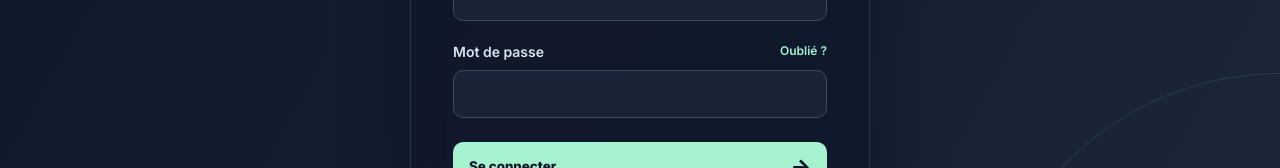
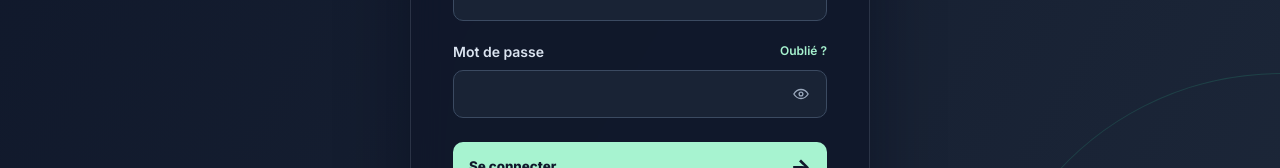
Before and after one commit to Julio3s/Nym, a React (Vite) app in the folder frontend/: page /login in a window 1280 px wide. Shown: the part 425-593 px from the top of the page. Built offline with nearby package versions, Linux system fonts and the light colour scheme; no server answers.

Commit message:
Add login password visibility and loading state

```diff
--- a/frontend/src/pages/Login.tsx
+++ b/frontend/src/pages/Login.tsx
@@ -5,18 +5,24 @@ import { useAuth } from '../context/AuthContext';
 export default function Login() {
   const [email, setEmail] = useState('');
   const [password, setPassword] = useState('');
+  const [showPassword, setShowPassword] = useState(false);
+  const [isSubmitting, setIsSubmitting] = useState(false);
   const [error, setError] = useState('');
   const { login } = useAuth();
   const navigate = useNavigate();
 
   const handleSubmit = async (e: FormEvent) => {
     e.preventDefault();
+    if (isSubmitting) return;
     setError('');
+    setIsSubmitting(true);
     try {
       await login(email, password);
       navigate('/');
     } catch {
       setError('Email ou mot de passe incorrect');
+    } finally {
+      setIsSubmitting(false);
     }
   };
 
@@ -50,18 +56,32 @@ export default function Login() {
               <label htmlFor="login-password">Mot de passe</label>
               <span className="auth-help-link">Oublié ?</span>
             </div>
+            <div className="auth-password-input">
               <input
                 id="login-password"
-              type="password"
+                type={showPassword ? 'text' : 'password'}
                 value={password}
                 onChange={(e) => setPassword(e.target.value)}
                 autoComplete="current-password"
                 required
               />
+              <button
+                className="auth-password-toggle"
+                type="button"
+                aria-label={showPassword ? 'Masquer le mot de passe' : 'Afficher le mot de passe'}
+                aria-pressed={showPassword}
+                onClick={() => setShowPassword((visible) => !visible)}
+              >
+                <svg viewBox="0 0 24 24" aria-hidden="true">
+                  <path d="M2.5 12s3.5-6 9.5-6 9.5 6 9.5 6-3.5 6-9.5 6-9.5-6-9.5-6Z" />
+                  <circle cx="12" cy="12" r="2.5" />
+                </svg>
+              </button>
             </div>
-          <button className="auth-submit" type="submit">
-            <span>Se connecter</span>
-            <span aria-hidden="true">→</span>
+          </div>
+          <button className="auth-submit" type="submit" disabled={isSubmitting} aria-busy={isSubmitting}>
+            <span>{isSubmitting ? 'Connexion...' : 'Se connecter'}</span>
+            {isSubmitting ? <span className="auth-spinner" aria-hidden="true" /> : <span aria-hidden="true">→</span>}
           </button>
         </form>
         <p className="auth-footer">
--- a/frontend/src/styles/global.css
+++ b/frontend/src/styles/global.css
@@ -517,11 +517,19 @@ h4 { font-size: var(--font-size-lg); }
 .auth-help-link { color: #a7f3d0; font-size: var(--font-size-xs); font-weight: 600; }
 .auth-help-link:hover { color: #d1fae5; }
 .auth-field input { width: 100%; padding: 13px 14px; color: #f8fafc; background: rgba(30, 41, 59, 0.72); border: 1px solid #3b4a61; border-radius: var(--radius-md); outline: none; transition: border-color var(--transition-fast), box-shadow var(--transition-fast), background var(--transition-fast); }
+.auth-password-input { position: relative; }
+.auth-password-input input { padding-right: 48px; }
+.auth-password-toggle { position: absolute; top: 50%; right: 10px; display: grid; width: 32px; height: 32px; place-items: center; padding: 0; color: #9aa8bc; background: transparent; border: 0; border-radius: 6px; transform: translateY(-50%); }
+.auth-password-toggle:hover, .auth-password-toggle:focus-visible { color: #a7f3d0; background: rgba(167, 243, 208, 0.1); }
+.auth-password-toggle svg { width: 18px; height: 18px; fill: none; stroke: currentColor; stroke-width: 1.8; }
 .auth-field input::placeholder { color: #71809a; }
 .auth-field input:focus { border-color: #a7f3d0; background: rgba(30, 41, 59, 0.95); box-shadow: 0 0 0 3px rgba(167, 243, 208, 0.12); }
 .auth-submit { width: 100%; display: flex; align-items: center; justify-content: space-between; margin-top: 4px; padding: 14px 16px; color: #0f172a; background: #a7f3d0; border-radius: var(--radius-md); font-weight: 800; transition: transform var(--transition-fast), background var(--transition-fast), box-shadow var(--transition-fast); }
 .auth-submit:hover { background: #d1fae5; box-shadow: 0 10px 24px rgba(52, 211, 153, 0.18); transform: translateY(-1px); }
+.auth-submit:disabled { cursor: wait; opacity: 0.8; transform: none; }
+.auth-spinner { width: 16px; height: 16px; border: 2px solid rgba(15, 23, 42, 0.28); border-top-color: #0f172a; border-radius: 50%; animation: auth-spin 700ms linear infinite; }
 .auth-submit span:last-child { font-size: 1.35rem; line-height: 1; }
+@keyframes auth-spin { to { transform: rotate(360deg); } }
 .auth-error { margin-top: 22px; padding: 11px 13px; color: #fecaca; background: rgba(127, 29, 29, 0.3); border: 1px solid rgba(248, 113, 113, 0.35); border-radius: var(--radius-md); font-size: var(--font-size-sm); }
 .auth-footer { margin-top: 28px; color: #9aa8bc; font-size: var(--font-size-sm); text-align: center; }
 .auth-footer a { color: #a7f3d0; font-weight: 700; }
```
Lines whose indentation alone changed are shown as unchanged.
